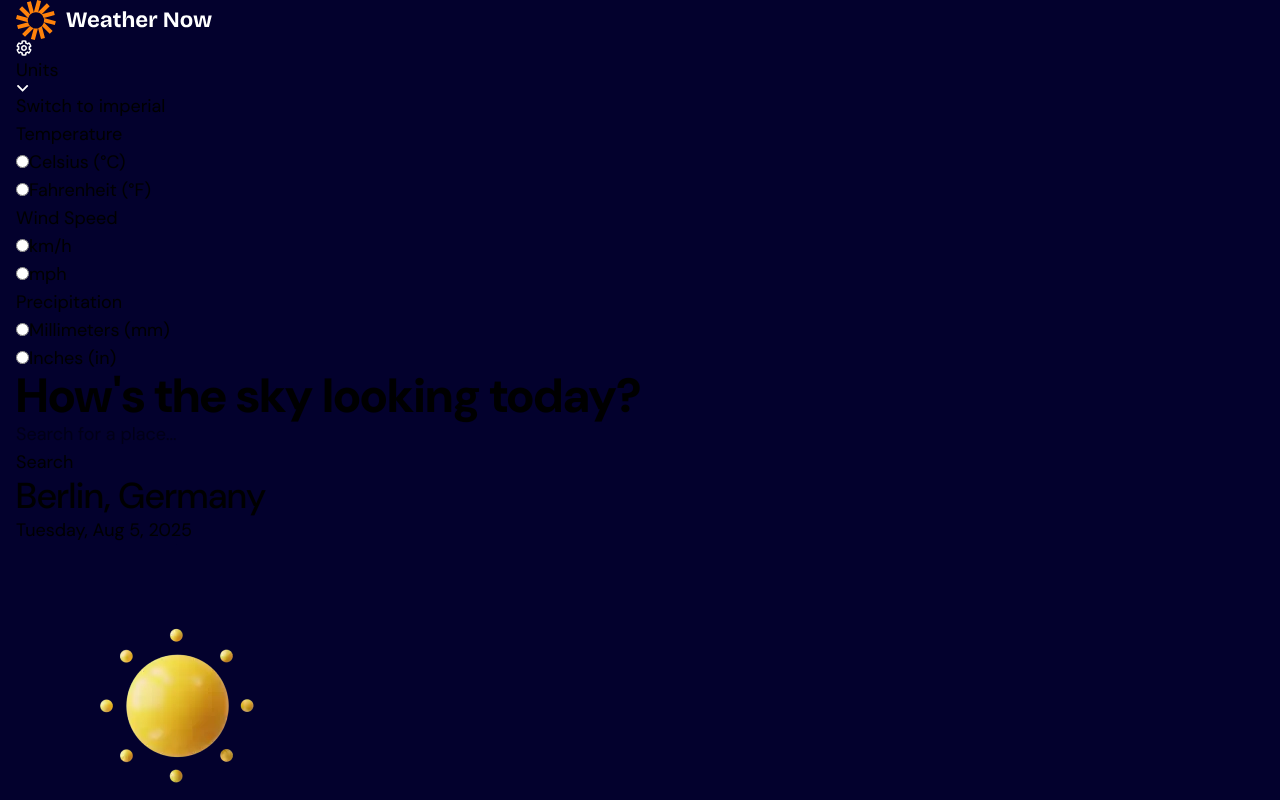
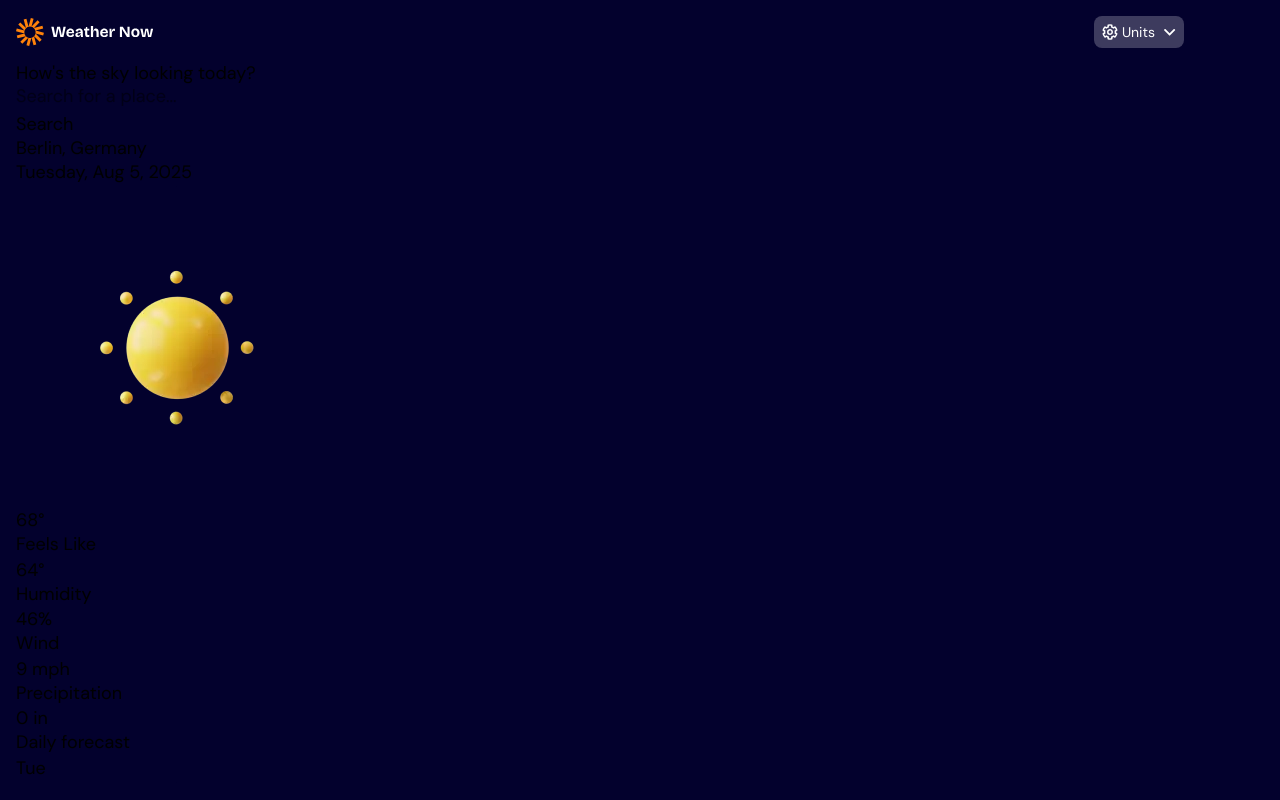
Before and after one commit to madegilangaditya/weather-app-main, a React (Vite) app: page / in a window 1280 px wide. Shown: the top 800 px of the page. Built offline with nearby package versions, Linux system fonts and the light colour scheme.

Commit message:
add style to navigation

```diff
--- a/src/App.jsx
+++ b/src/App.jsx
@@ -10,21 +10,21 @@ function App() {
     <>
       <header>
         <div className="container">
-          <div className="nav-wrap">
-            <div className="logo-wrap">
+          <div className="nav-wrap flex items-center py-4 justify-between">
+            <div className="logo-wra max-w-[138px]">
               <a href="#">
                 <img src={brandLogo} alt="logo" />
               </a>
             </div>
             <div className="dropdown-menu">
-              <a href="#" className='dropdown-menu-link'>
-                <div className="icon-wrap">
+              <a href="#" className='dropdown-menu-link text-white flex justify-between items-center gap-2 rounded-lg bg-neutral-700 px-2 py-1.5 text-sm'>
+                <div className="icon-wrap flex gap-1">
                   <img src={iconUnits} alt="" />
                   Units
                 </div>
                 <img src={iconDropdown} alt="" />
               </a>
-              <ul className='dropdown-items'>
+              <ul className='dropdown-items hidden'>
                 <li><a href="#">Switch to imperial</a></li>
                 <li>Temperature</li>
                 <li><input type="radio" id="celcius" name="temperature" value="celcius" /><label for="celcius">Celsius (°C) </label></li>
--- a/src/css/base.css
+++ b/src/css/base.css
@@ -25,9 +25,12 @@
     --font-dmsans: 'DM Sans', 'Helvetica', 'Arial', 'sans-serif';
     --font-bricolagegrotesque: 'Bricolage Grotesque', ui-monospace, SFMono-Regular, Menlo, Monaco, Consolas, "Liberation Mono", "Courier New", monospace;
 }
-
+@layer base {
+    body{
+        @apply bg-neutral-900;
+    }
     body,p,a{
-    @apply text-lg bg-neutral-900;
+        @apply text-lg;
     }
 
     .container{
@@ -57,3 +60,4 @@ h5 {
     h6 {
         @apply font-bold text-lg;
     }
+}
--- a/src/css/style.css
+++ b/src/css/style.css
@@ -1,3 +1,3 @@
-@import "tailwindcss";
 @import "./font.css";
 @import "./base.css";
+@import "tailwindcss";
```
Lines whose indentation alone changed are shown as unchanged.
